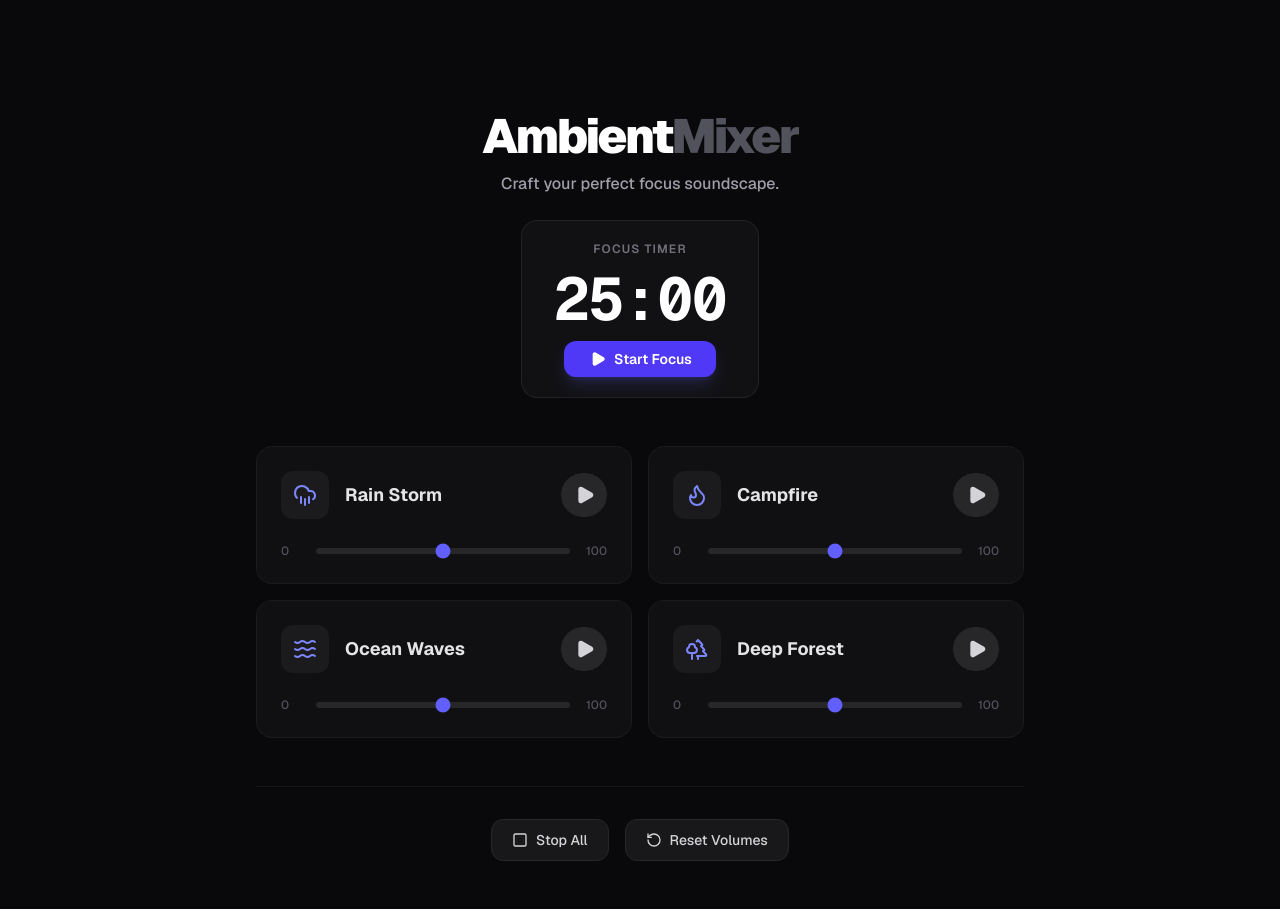
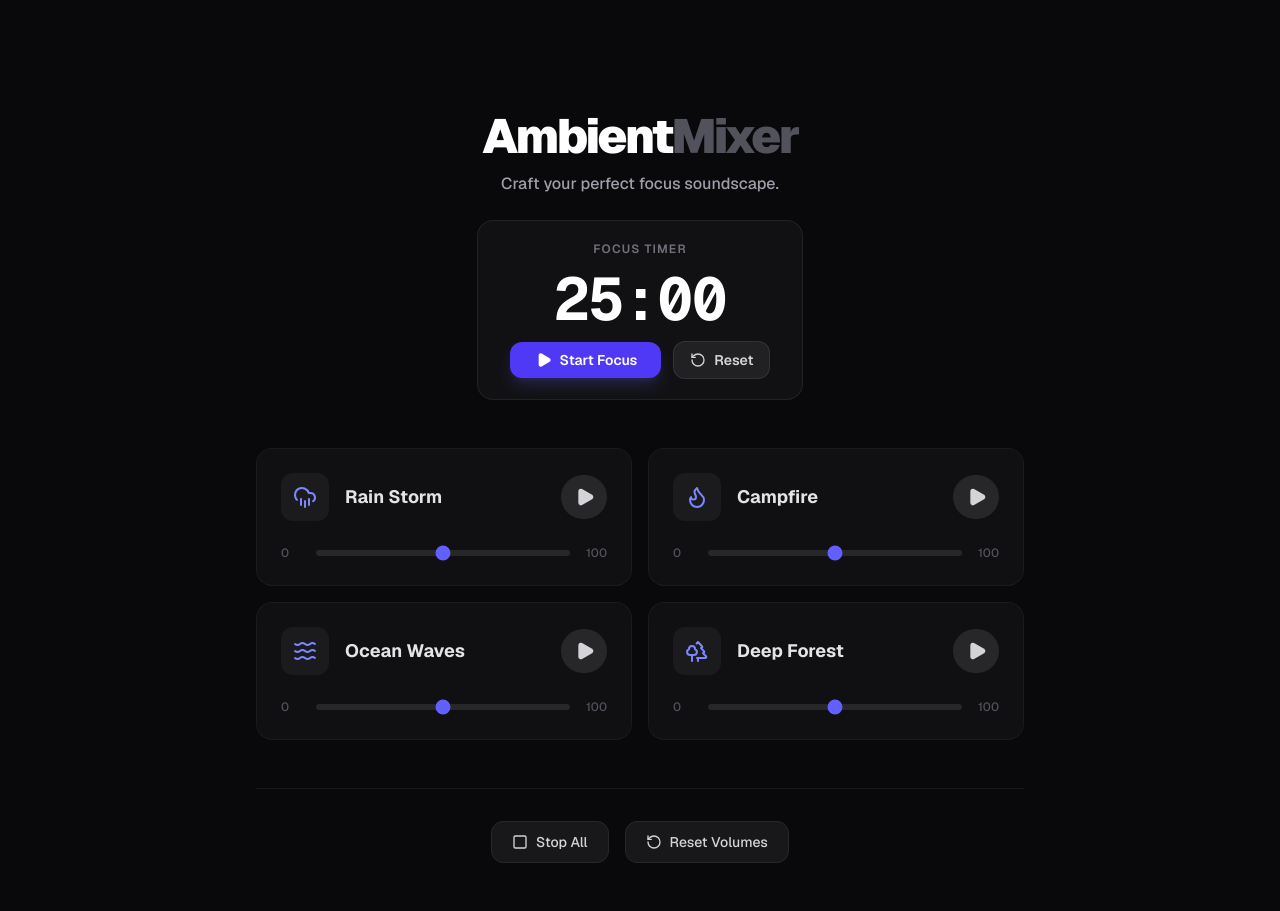
Before and after one commit to abikurian/ambient-mixer, a Next.js app: page / in a window 1280 px wide. Built offline with nearby package versions, Linux system fonts and the light colour scheme.

Commit message:
feat(timer): automate master audio mute on session completion and add reset

```diff
--- a/app/page.tsx
+++ b/app/page.tsx
@@ -156,6 +156,18 @@ export default function Home() {
     setTimerRunning((prev) => !prev);
   };
 
+  const resetTimer = () => {
+    setTimerRunning(false);
+    setTimeLeft(1500);
+  };
+
+  useEffect(() => {
+    if (timeLeft <= 0) {
+      setTimerRunning(false);
+      stopAll();
+    }
+  }, [timeLeft]);
+
   return (
     <main className="min-h-screen bg-zinc-950 text-zinc-100 p-6 md:p-12 font-sans">
       <div className="max-w-3xl mx-auto space-y-12">
@@ -175,6 +187,7 @@ export default function Home() {
             <div className="text-5xl md:text-6xl font-mono font-bold tracking-tight text-white">
               {formatTime(timeLeft)}
             </div>
+            <div className="flex items-center gap-3">
               <button
                 onClick={toggleTimer}
                 className={`flex items-center gap-2 px-6 py-2 rounded-xl text-sm font-semibold transition-all cursor-pointer ${
@@ -195,6 +208,14 @@ export default function Home() {
                   </>
                 )}
               </button>
+              <button
+                onClick={resetTimer}
+                className="flex items-center gap-2 px-4 py-2 rounded-xl text-sm font-semibold transition-all cursor-pointer bg-zinc-800/80 hover:bg-zinc-700 text-zinc-300 hover:text-white border border-zinc-700/60"
+              >
+                <RotateCcw className="w-4 h-4" />
+                Reset
+              </button>
+            </div>
           </div>
         </header>
 
```
Lines whose indentation alone changed are shown as unchanged.
